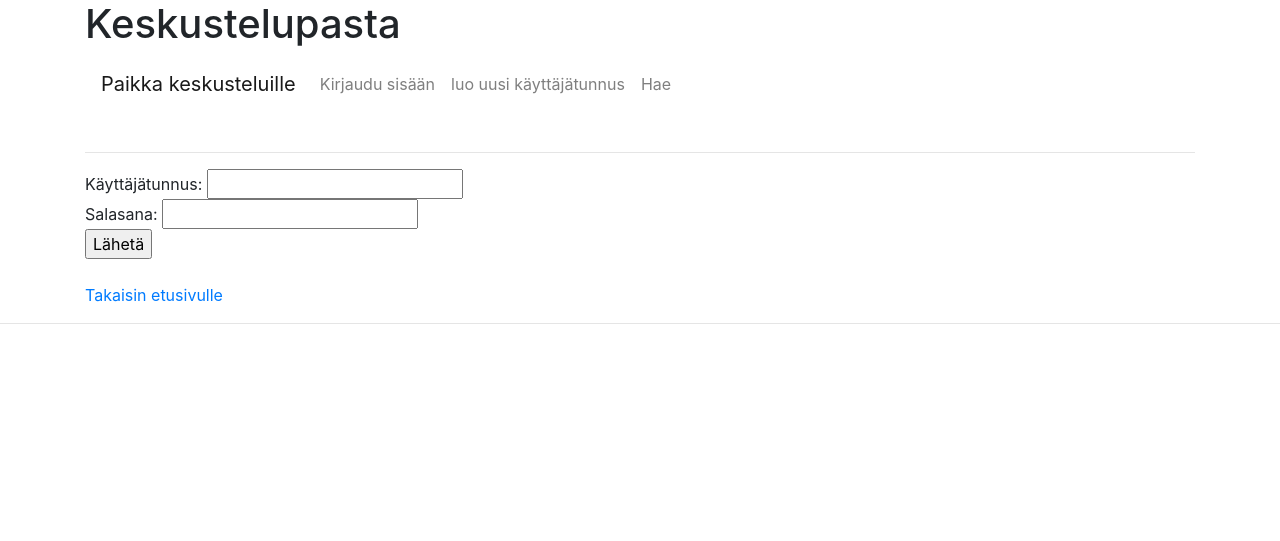
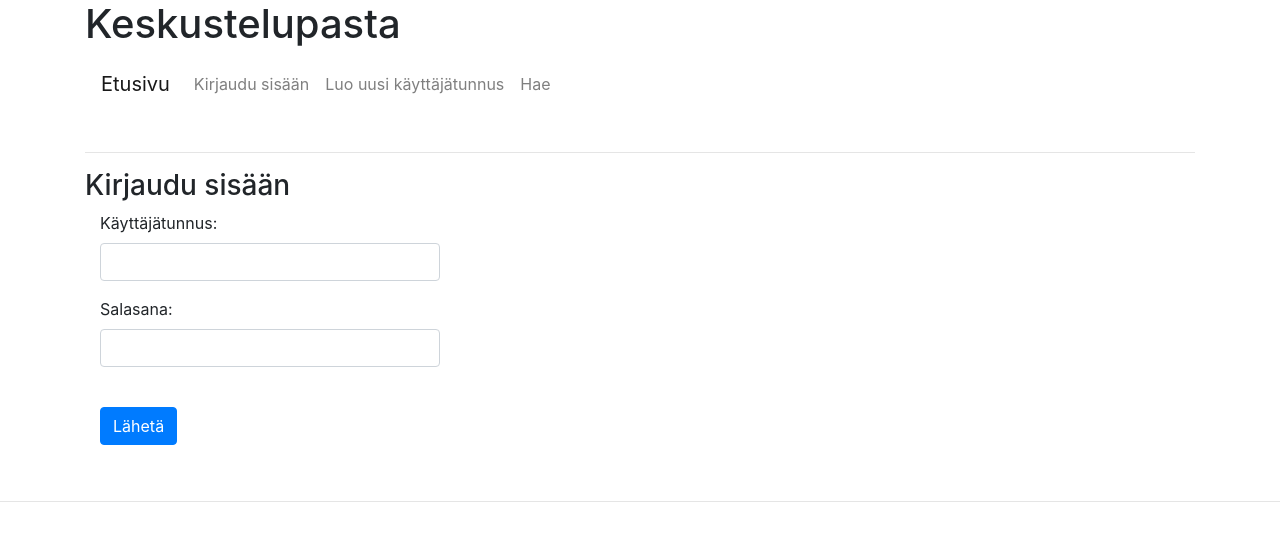
Before and after one commit to HeljaeRaeisaenen/keskustelupasta, a Flask app: page /login in a window 1280 px wide. Shown: the top 541 px of the page. Run offline with Flask 3, Linux system fonts and the light colour scheme; parts of the project's set-up code (start-up, migrations or seed data) failed here and were passed over; some libraries are stand-ins or nearby versions.

Commit message:
fixing things

```diff
--- a/app/posts.py
+++ b/app/posts.py
@@ -26,8 +26,8 @@ def get_post(post_id):
 def get_all_posts(topic_id):
     sql = text("SELECT p.title,p.time,p.id,u.username,c.message,c.time as comm_time FROM posts p "
                "LEFT JOIN users u ON p.user_id=u.id FULL OUTER JOIN comments c ON p.id=c.post_id "
-               "WHERE p.topic_id=:id AND (c.id = (select max(id) from comments) "
-               "OR NOT EXISTS (select id from comments where post_id=p.id)) "
+               "WHERE p.topic_id=:id AND (c.id = (select max(id) from comments co where "
+               "co.post_id=p.id) OR NOT EXISTS (select id from comments where post_id=p.id)) "
                "ORDER BY p.id DESC")
     result = db.session.execute(sql, {"id": topic_id})
     return result.fetchall()
--- a/app/routes.py
+++ b/app/routes.py
@@ -85,6 +85,7 @@ def sing_up_action():
 def show_topic(topic_name):
     topic_id = topics.get_id(topic_name)
     topic_posts = posts.get_all_posts(topic_id)
+    print(topic_posts)
     return render_template("topic.html",
                            topic=topic_name,
                            posts=topic_posts,
--- a/app/templates/create_user.html
+++ b/app/templates/create_user.html
@@ -23,14 +23,13 @@
     <div class="form-group col-4">
         <label for="inputPassword">Vahvista salasana:</label>
         <input type="password" class="form-control" name="password_again" minlength="4" required>
+        <small id="confirmPasswordHelp" class="form-text text-muted">Kirjoita salasana uudelleen.</small>
     </div>
     <div class="form-group col-4">
         <button type="submit" class="btn btn-primary">Luo käyttäjä</button>
     </div>
 </form>
 <br>
-
-<a href="/">Takaisin etusivulle</a>
 
 <script>
     function check(form) {
--- a/app/templates/layout.html
+++ b/app/templates/layout.html
@@ -8,7 +8,7 @@
     <h1>Keskustelupasta</h1>
 
     <nav class="navbar navbar-expand-sm navbar-light">
-        <a class="navbar-brand" href="/">Paikka keskusteluille</a>
+        <a class="navbar-brand" href="/">Etusivu</a>
         <ul class="navbar-nav">
             {% if session.username %}
                 <li class="nav-item">
@@ -25,7 +25,7 @@
                     <a class="nav-link" href="/login">Kirjaudu sisään</a>
                 </li>
                 <li class="nav-item">
-                    <a class="nav-link" href="/signup">luo uusi käyttäjätunnus</a>
+                    <a class="nav-link" href="/signup">Luo uusi käyttäjätunnus</a>
                 </li>
             {% endif %}
             <li class="nav-item">
--- a/app/templates/login.html
+++ b/app/templates/login.html
@@ -1,17 +1,23 @@
 {% extends "layout.html" %}
 {% block title %}Log in{% endblock %}
 {% block content %}
+<h3>Kirjaudu sisään</h3>
 <form action="/login" method="POST">
-Käyttäjätunnus:
-<input type="text" name="username">
-<br>
-Salasana:
-<input type="password" name="password">
-<br>
-<input type="submit" value="Lähetä">
+    <div class="form-group col-4">
+        <label for="username">Käyttäjätunnus:</label>
+        <input type="text" class="form-control" name="username" required>
+    </div>
+
+    <div class="form-group col-4">
+        <label for="inputPassword">Salasana:</label>
+        <input type="password" class="form-control" name="password" required>
+    </div>
+
+    <br>
+    <div class="form-group col-4">
+        <button type="submit" class="btn btn-primary">Lähetä</button>
+    </div>
 </form>
 <br>
 
-<a href="/">Takaisin etusivulle</a>
-
 {% endblock %}
--- a/app/templates/post_form.html
+++ b/app/templates/post_form.html
@@ -23,7 +23,6 @@
 </form>
 
 <br>
-<a href="/">Takaisin etusivulle</a>
 
 
 <script>
```
